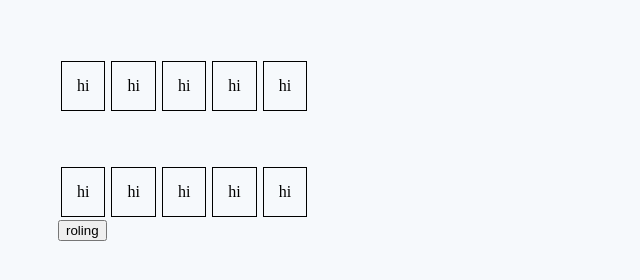
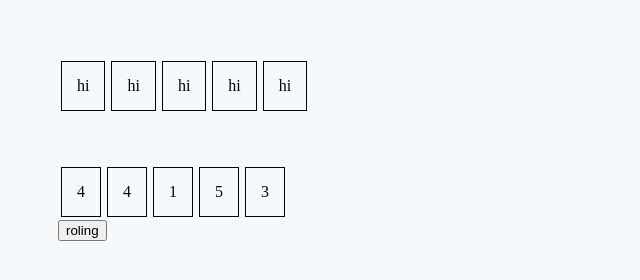
Before and after one commit to jugyul/yacht, a plain HTML site: page index.html in a window 1280 px wide. Both pictures are taken after a click on the button "roling". Shown: the whole page, without its empty margins (0-640 px from the left). Drawn offline with Linux system fonts and the light colour scheme.

Commit message:
plus id & use for()

```diff
--- a/app.js
+++ b/app.js
@@ -4,7 +4,8 @@ const rollingBtn = document.getElementById("rollingBtn")
 function onRollingBtnClick(){
   for (let i =0 ; i<5 ;i++){
     const value = Math.floor(Math.random()*6+1)
-    randomValue.push(value)
+    const randomDice = document.getElementById(`d${i}`);
+    randomDice.innerText = value;
   }
 }
 
--- a/index.html
+++ b/index.html
@@ -19,11 +19,11 @@
     </div>
 
     <div class="randomDices">
-      <div class="randomDice">hi</div>
-      <div class="randomDice">hi</div>
-      <div class="randomDice">hi</div>
-      <div class="randomDice">hi</div>
-      <div class="randomDice">hi</div>
+      <div class="randomDice" id="d0">hi</div>
+      <div class="randomDice" id="d1">hi</div>
+      <div class="randomDice" id="d2">hi</div>
+      <div class="randomDice" id="d3">hi</div>
+      <div class="randomDice" id="d4">hi</div>
     </div>
     <button id="rollingBtn">roling</button>
   </div>
```
